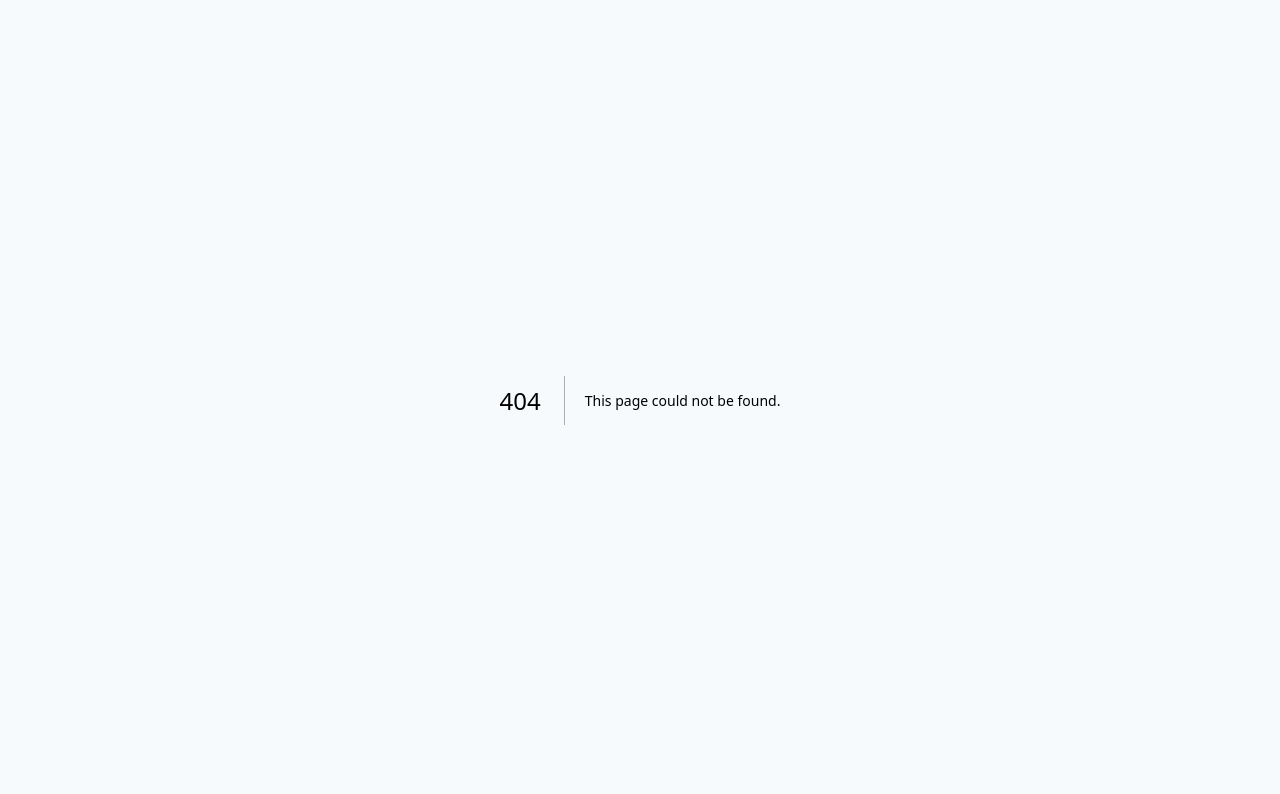
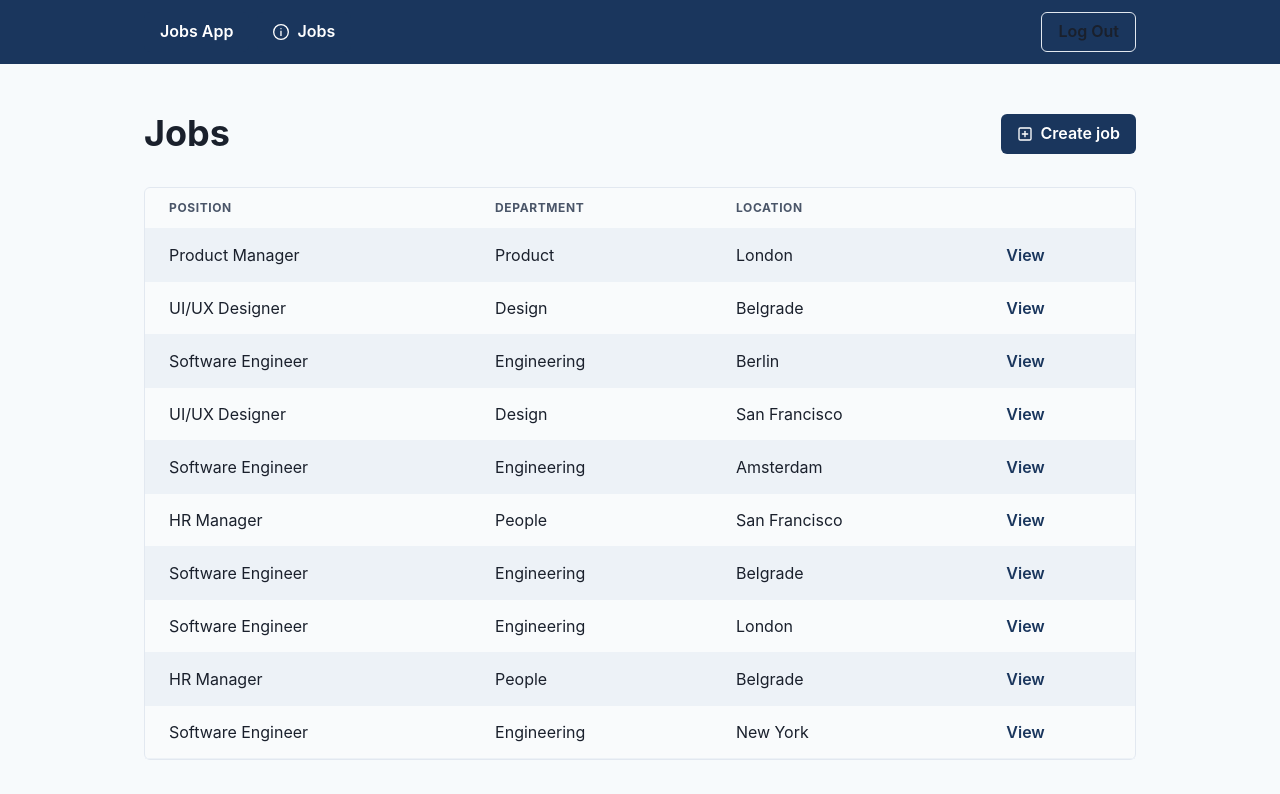
Before and after one commit to H4KB/job-app, a Next.js app: page /dashboard/jobs in a window 1280 px wide. Before the commit this address had no page. Shown: the top 794 px of the page. Built offline with nearby package versions, Linux system fonts and the light colour scheme.

Commit message:
Create dashboard page

```diff
--- a/src/features/jobs/components/jobs-list/jobs-list.tsx
+++ b/src/features/jobs/components/jobs-list/jobs-list.tsx
@@ -3,7 +3,7 @@ import { Job } from "../../types";
 import { DataTable, DataTableProps } from "@/components/data-tabel";
 import { Box } from "@chakra-ui/react";
 
-type JobListType = "dashbord" | "public";
+type JobListType = "dashboard" | "public";
 
 export type JobsListProps = {
   type: JobListType;
--- /dev/null
+++ b/src/layouts/dashboard-layout.tsx
@@ -0,0 +1,60 @@
+import { Link } from "@/components/link";
+import { useUser } from "@/testing/test-data";
+import { InfoOutlineIcon } from "@chakra-ui/icons";
+import { Box, Button, Container, Flex, HStack } from "@chakra-ui/react";
+import { ReactNode } from "react";
+
+type DashBoardLayoutProps = {
+  children: ReactNode;
+};
+
+export const DashBoardLayout = ({ children }: DashBoardLayoutProps) => {
+  const user = useUser();
+
+  return (
+    <Box as="section" h="100vh" overflow="auto">
+      <Navbar />
+      <Container as="main" maxW="container.lg" py="12">
+        {children}
+      </Container>
+      <Box py="8" textAlign="center">
+        <Link href={`/organizations/${user.data?.organizationId}`}>
+          View Public Organization Page
+        </Link>
+      </Box>
+    </Box>
+  );
+};
+
+const Navbar = () => {
+  return (
+    <Box as="nav" bg="primary" color="primaryAccent">
+      <Container maxW="container.lg" size="3xl" py="3">
+        <Flex justify="space-between">
+          <HStack>
+            <Link variant="solid" href="/">
+              Jobs App
+            </Link>
+            <HStack spacing="1">
+              <Link
+                icon={<InfoOutlineIcon />}
+                variant="solid"
+                href="/dashboard/jobs"
+              >
+                Jobs
+              </Link>
+            </HStack>
+          </HStack>
+          <HStack>
+            <Button
+              variant="outline"
+              onClick={() => console.log("Logging Out...")}
+            >
+              Log Out
+            </Button>
+          </HStack>
+        </Flex>
+      </Container>
+    </Box>
+  );
+};
--- /dev/null
+++ b/src/pages/dashboard/jobs/index.tsx
@@ -0,0 +1,44 @@
+import { Link } from "@/components/link";
+import { Loading } from "@/components/loading";
+import { Seo } from "@/components/seo";
+import { JobsList } from "@/features/jobs";
+import { DashBoardLayout } from "@/layouts/dashboard-layout";
+import { useJobs, useUser } from "@/testing/test-data";
+import { PlusSquareIcon } from "@chakra-ui/icons";
+import { HStack, Heading } from "@chakra-ui/react";
+import { ReactElement } from "react";
+
+const DashBoardPage = () => {
+  const user = useUser();
+  const jobs = useJobs(user.data?.organizationId ?? "");
+  if (jobs.isLoading) return <Loading />;
+  if (!user.data) return null;
+
+  return (
+    <>
+      <Seo title="Jobs" />
+      <HStack mb="8" align="center" justify="space-between">
+        <Heading>Jobs</Heading>
+        <Link
+          icon={<PlusSquareIcon />}
+          variant="solid"
+          href="/dashboard/jobs/create"
+        >
+          Create job
+        </Link>
+      </HStack>
+      <JobsList
+        jobs={jobs.data || []}
+        isLoading={jobs.isLoading}
+        organizationId={user.data.organizationId}
+        type="dashboard"
+      />
+    </>
+  );
+};
+
+DashBoardPage.getLayout = function getLayout(page: ReactElement) {
+  return <DashBoardLayout>{page}</DashBoardLayout>;
+};
+
+export default DashBoardPage;
```
